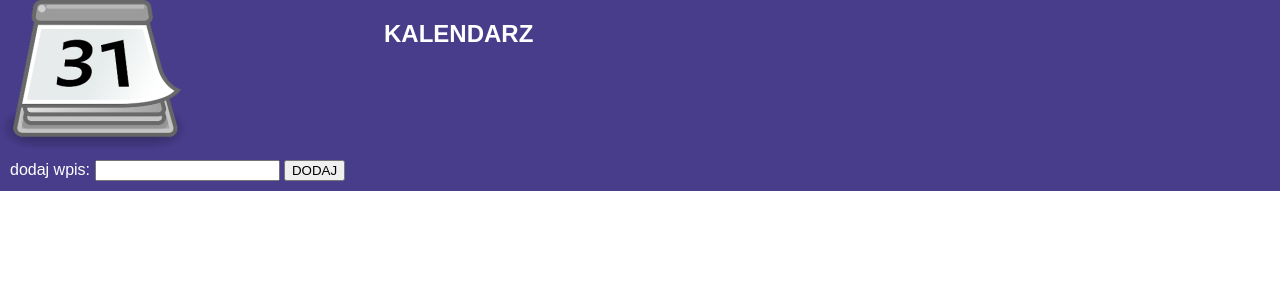
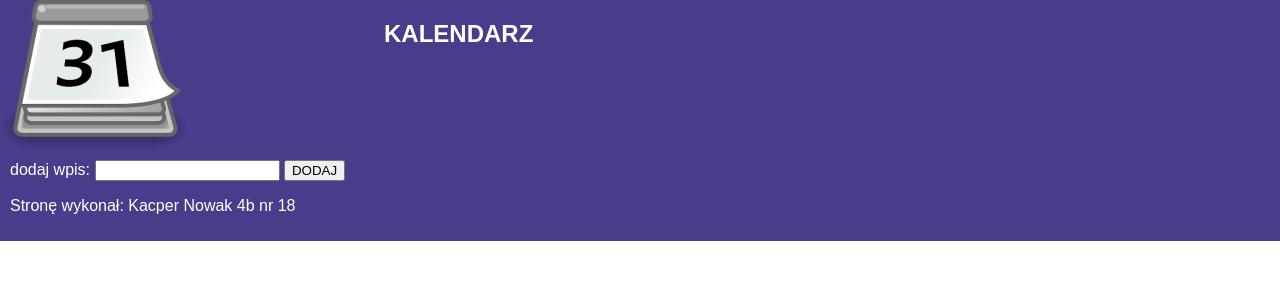
Before and after one commit to Kacperekskrrt/BWI4B, a PHP site: the page made by zadanie zalegle 25.01.24/kalendarz.php in a window 1280 px wide. Shown: the top 300 px of the page. Run offline with PHP 8.4, Linux system fonts and the light colour scheme; data that the repository does not hold is empty.

Commit message:
Add files via upload

```diff
--- a/zadanie zalegle 25.01.24/kalendarz.php
+++ b/zadanie zalegle 25.01.24/kalendarz.php
@@ -52,6 +52,7 @@
         }
         mysqli_close($con);
         ?>
+        <p>Stronę wykonał: Kacper Nowak 4b nr 18</p>
     </footer>
 </body>
 
```
